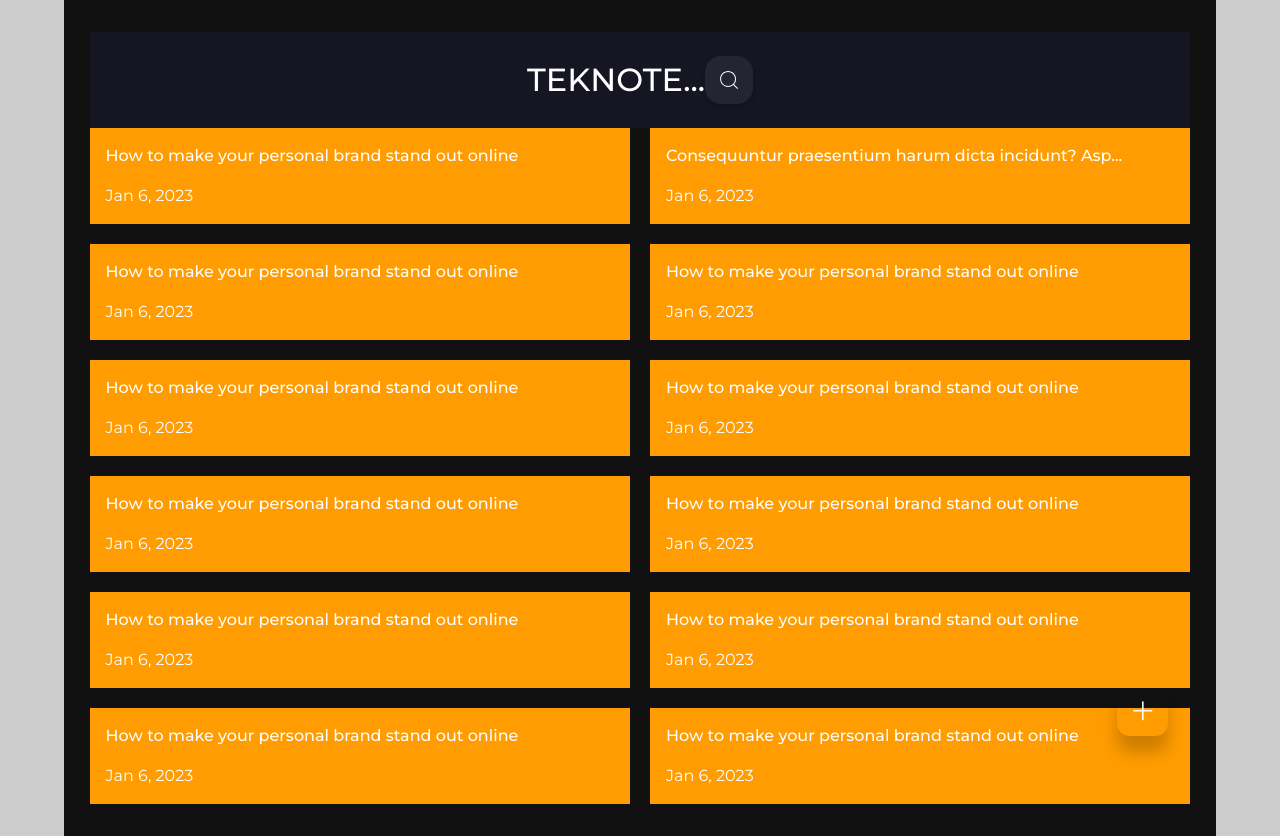
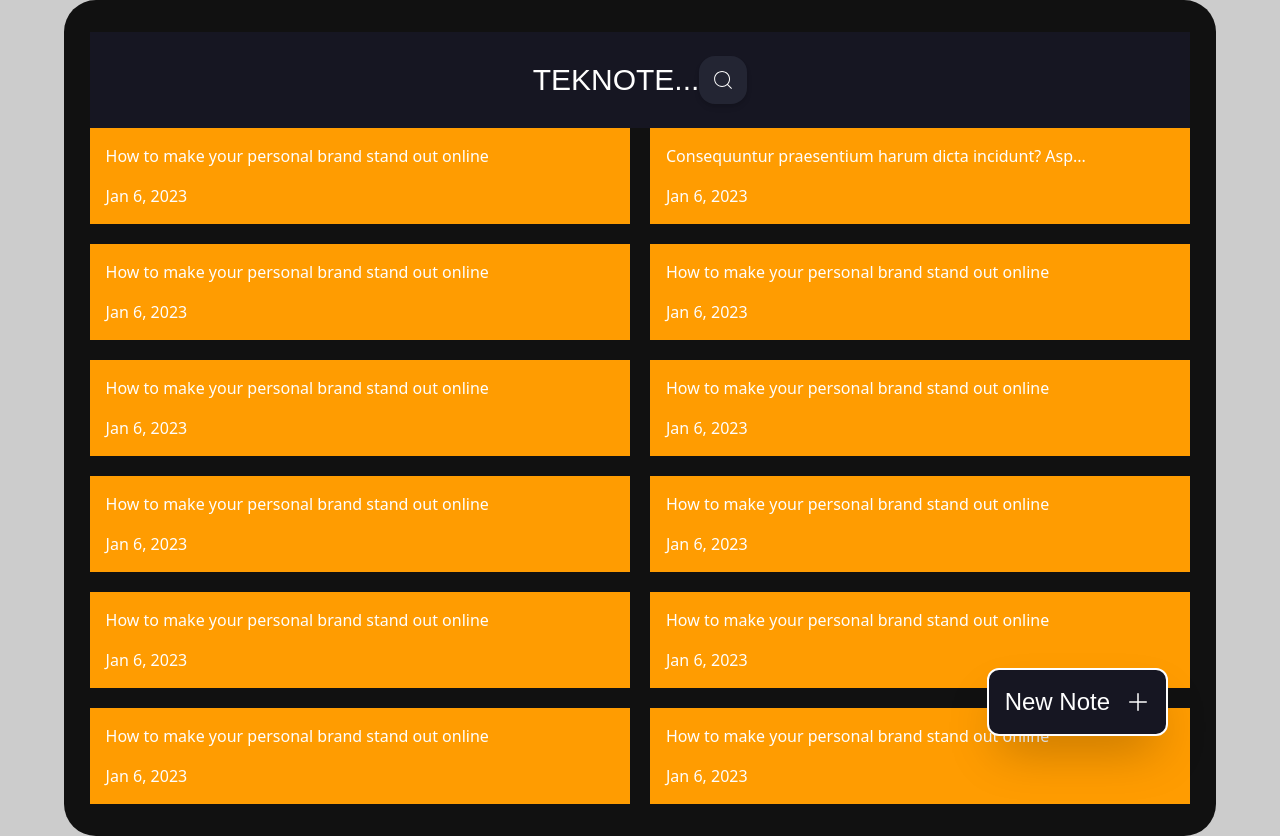
Before and after one commit to CardinalSparrow/TeckNote, a React (Vite) app: page / in a window 1280 px wide. Built offline with nearby package versions, Linux system fonts and the light colour scheme.

Commit message:
24-11 working on the CreateNote component

```diff
--- a/src/App.css
+++ b/src/App.css
@@ -20,7 +20,7 @@
 }
 
 body {
-	font-family: "Montserrat", sans-serif;
+	/* font-family: "Montserrat", sans-serif; */
 	display: grid;
 	place-items: center;
 	color: var(--color-white);
@@ -65,17 +65,9 @@ body {
 	padding: 2rem 1.6rem;
 	overflow-y: scroll;
 	position: relative;
+	border-radius: 2rem;
 }
 
 ::-webkit-scrollbar {
 	display: none;
 }
-
-h2,
-h4 {
-	font-weight: 500;
-}
-
-h2 {
-	font-size: 2rem;
-}
--- a/src/App.jsx
+++ b/src/App.jsx
@@ -3,13 +3,17 @@ import "./App.css";
 import Notes from "./pages/Notes";
 import CreateNote from "./pages/CreateNote";
 import EditNote from "./pages/EditNote";
+import dummyNotes from "./dummy_notes";
+import { useState } from "react";
 
 function App() {
+	const [notes, setNotes] = useState(dummyNotes);
+
 	return (
 		<div id="app">
 			<BrowserRouter>
 				<Routes>
-					<Route path="/" element={<Notes />} />
+					<Route path="/" element={<Notes notes={notes} />} />
 					<Route path="/new-note" element={<CreateNote />} />
 					<Route path="/edit/:id" element={<EditNote />} />
 				</Routes>
--- a/src/pages/CreateNote.jsx
+++ b/src/pages/CreateNote.jsx
@@ -1,27 +1,54 @@
+import { useState } from "react";
 import { IoIosArrowBack } from "react-icons/io";
 import { Link } from "react-router-dom";
 
 const CreateNote = () => {
+	const [title, setTitle] = useState("");
+	const [details, setDetails] = useState("");
+
+	const handleSubmit = (e) => {
+		e.preventDefault();
+		if ((title, details)) {
+			console.log(title, details);
+			setTitle("");
+			setDetails("");
+		}
+	};
+
 	return (
 		<section>
 			<header className="flex justify-between items-center">
-				<Link className=" btn bg-secondary" to="/">
+				<Link
+					className=" rounded-xl p-4 text-2xl shadow-black transition-all  bottom-16 right-28  border-solid border-2  bg-secondary hover:bg-white hover:text-secondary"
+					to="/"
+				>
 					<IoIosArrowBack />
 				</Link>
-				<button className="btn bg-secondary">Save</button>
+				<button
+					className="rounded-xl p-4 text-2xl shadow-black transition-all  bottom-16 right-28  border-solid border-2  bg-secondary hover:bg-white hover:text-secondary"
+					onClick={handleSubmit}
+				>
+					Save
+				</button>
 			</header>
-			<form className="flex flex-col gap-8 mt-8">
+			<form className="flex flex-col gap-8 mt-8" onSubmit={handleSubmit}>
 				<input
+					value={title}
+					onChange={(e) => {
+						setTitle(e.target.value);
+					}}
 					type="text"
 					placeholder="Title"
 					autoFocus
 					className="p-4 bg-transparent rounded-2xl text-2xl border-2 border-solid font-pextrabold "
 				/>
 				<textarea
+					value={details}
+					onChange={(e) => setDetails(e.target.value)}
 					rows="30"
 					placeholder="Write your note..."
 					className="p-4 bg-transparent rounded-2xl text-xl border-2 border-solid font-pregular  "
-				></textarea>
+				/>
 			</form>
 		</section>
 	);
--- a/src/pages/Notes.jsx
+++ b/src/pages/Notes.jsx
@@ -1,25 +1,30 @@
 import { CiSearch } from "react-icons/ci";
-import dummyNotes from "../dummy_notes";
+// import dummyNotes from "../dummy_notes";
 import { Link } from "react-router-dom";
 import { BsPlusLg } from "react-icons/bs";
 import NoteItem from "../components/NoteItem";
 
-const Notes = () => {
+const Notes = ({ notes }) => {
 	return (
 		<section>
 			<header className="flex items-center justify-center p-6  bg-primary z-20">
-				<h2>TEKNOTE...</h2>
+				<h2 className="font-pbold text-3xl">TEKNOTE...</h2>
 				{/* <input type="text" autoFocus placeholder="Keyword..." /> */}
 				<button className="bg-black-200 rounded-2xl text-2xl p-3 color-white shadow-md transition-all hover:cursor-pointer hover:shadow-none">
 					<CiSearch />
 				</button>
 			</header>
 			<div className="grid grid-cols-2 gap-5">
-				{dummyNotes.map((note) => (
+				{notes.map((note) => (
 					<NoteItem key={note.id} note={note} />
 				))}
 			</div>
-			<Link to="/new-note" className="btn fixed bottom-16 right-28 p-4">
+			<Link
+				to="/new-note"
+				className="flex items-center gap-4 font-pbold rounded-xl p-4 text-2xl shadow-2xl transition-all fixed bottom-16 right-28  border-solid border-2 bg-primary hover:bg-white hover:text-primary"
+			>
+				<h2>New Note</h2>
+
 				<BsPlusLg />
 			</Link>
 		</section>
```
